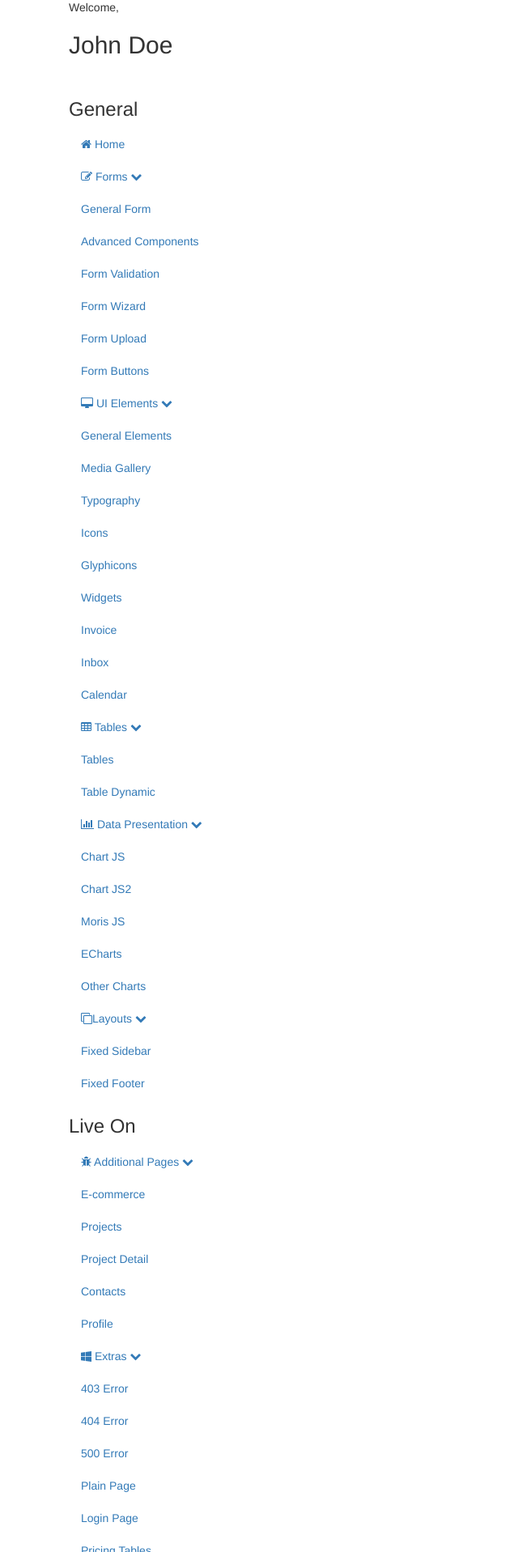
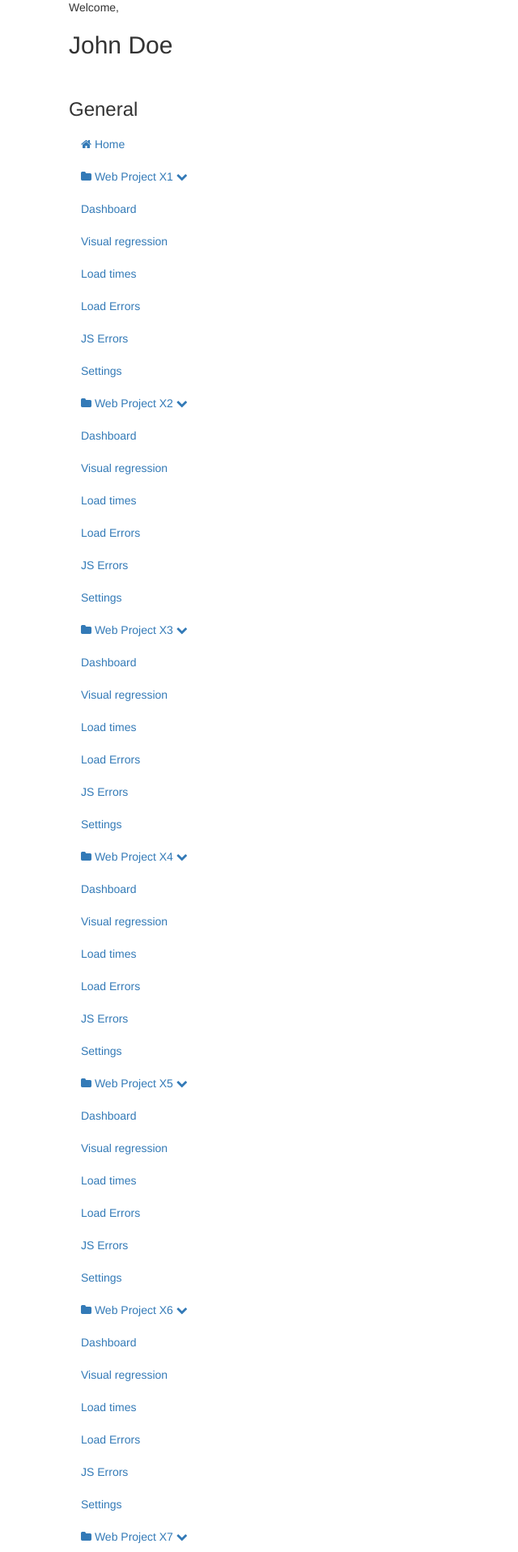
Before and after one commit to Adyg/fides, a Django app: page /add/project/ in a window 1280 px wide. Shown: the part 371-2288 px from the top of the page at 81% size, without its empty margins (0-640 px from the left). Run offline with Django 3.2, Linux system fonts and the light colour scheme; some libraries are stand-ins or nearby versions.

Commit message:
add project dashboard

```diff
--- a/provisioning/vars/main.yml
+++ b/provisioning/vars/main.yml
@@ -18,7 +18,7 @@ nginx_sites:
      - server_name _
      - location / {
         include proxy_params;
-        proxy_pass http://unix:/var/tmp/fides.sock;
+        proxy_pass http://unix:/var/run/fides.sock;
        }
 
 #postgresql
@@ -34,7 +34,7 @@ postgresql_users:
 #supervisor
 supervisor_programs:
   - name: 'gunicorn'
-    command: gunicorn --workers 3 --bind unix:/var/tmp/fides.sock fides.wsgi:application
+    command: gunicorn --workers 3 --bind unix:/var/run/fides.sock fides.wsgi:application
     state: present
     configuration: |
       directory=/home/fides/src
--- a/src/fides/templates/mockup/_sidebar.html
+++ b/src/fides/templates/mockup/_sidebar.html
@@ -28,92 +28,108 @@
         <h3>General</h3>
         <ul class="nav side-menu">
           <li><a href="/dashboard"><i class="fa fa-home"></i> Home </a>  </li>
-          <li><a><i class="fa fa-edit"></i> Forms <span class="fa fa-chevron-down"></span></a>
+          <li><a><i class="fa fa-folder"></i> Web Project X1 <span class="fa fa-chevron-down"></span></a>
             <ul class="nav child_menu">
-              <li><a href="form.html">General Form</a></li>
-              <li><a href="form_advanced.html">Advanced Components</a></li>
-              <li><a href="form_validation.html">Form Validation</a></li>
-              <li><a href="form_wizards.html">Form Wizard</a></li>
-              <li><a href="form_upload.html">Form Upload</a></li>
-              <li><a href="form_buttons.html">Form Buttons</a></li>
+              <li><a href="/project/dashboard">Dashboard</a></li>
+              <li><a href="form.html">Visual regression</a></li>
+              <li><a href="form_advanced.html">Load times</a></li>
+              <li><a href="form_validation.html">Load Errors</a></li>
+              <li><a href="form_wizards.html">JS Errors</a></li>
+              <li><a href="form_upload.html">Settings</a></li>
             </ul>
           </li>
-          <li><a><i class="fa fa-desktop"></i> UI Elements <span class="fa fa-chevron-down"></span></a>
+
+          <li><a><i class="fa fa-folder"></i> Web Project X2 <span class="fa fa-chevron-down"></span></a>
             <ul class="nav child_menu">
-              <li><a href="general_elements.html">General Elements</a></li>
-              <li><a href="media_gallery.html">Media Gallery</a></li>
-              <li><a href="typography.html">Typography</a></li>
-              <li><a href="icons.html">Icons</a></li>
-              <li><a href="glyphicons.html">Glyphicons</a></li>
-              <li><a href="widgets.html">Widgets</a></li>
-              <li><a href="invoice.html">Invoice</a></li>
-              <li><a href="inbox.html">Inbox</a></li>
-              <li><a href="calendar.html">Calendar</a></li>
+              <li><a href="/project/dashboard">Dashboard</a></li>
+              <li><a href="form.html">Visual regression</a></li>
+              <li><a href="form_advanced.html">Load times</a></li>
+              <li><a href="form_validation.html">Load Errors</a></li>
+              <li><a href="form_wizards.html">JS Errors</a></li>
+              <li><a href="form_upload.html">Settings</a></li>
             </ul>
           </li>
-          <li><a><i class="fa fa-table"></i> Tables <span class="fa fa-chevron-down"></span></a>
+
+          <li><a><i class="fa fa-folder"></i> Web Project X3 <span class="fa fa-chevron-down"></span></a>
             <ul class="nav child_menu">
-              <li><a href="tables.html">Tables</a></li>
-              <li><a href="tables_dynamic.html">Table Dynamic</a></li>
+              <li><a href="/project/dashboard">Dashboard</a></li>
+              <li><a href="form.html">Visual regression</a></li>
+              <li><a href="form_advanced.html">Load times</a></li>
+              <li><a href="form_validation.html">Load Errors</a></li>
+              <li><a href="form_wizards.html">JS Errors</a></li>
+              <li><a href="form_upload.html">Settings</a></li>
             </ul>
           </li>
-          <li><a><i class="fa fa-bar-chart-o"></i> Data Presentation <span class="fa fa-chevron-down"></span></a>
+
+          <li><a><i class="fa fa-folder"></i> Web Project X4 <span class="fa fa-chevron-down"></span></a>
             <ul class="nav child_menu">
-              <li><a href="chartjs.html">Chart JS</a></li>
-              <li><a href="chartjs2.html">Chart JS2</a></li>
-              <li><a href="morisjs.html">Moris JS</a></li>
-              <li><a href="echarts.html">ECharts</a></li>
-              <li><a href="other_charts.html">Other Charts</a></li>
+              <li><a href="/project/dashboard">Dashboard</a></li>
+              <li><a href="form.html">Visual regression</a></li>
+              <li><a href="form_advanced.html">Load times</a></li>
+              <li><a href="form_validation.html">Load Errors</a></li>
+              <li><a href="form_wizards.html">JS Errors</a></li>
+              <li><a href="form_upload.html">Settings</a></li>
             </ul>
           </li>
-          <li><a><i class="fa fa-clone"></i>Layouts <span class="fa fa-chevron-down"></span></a>
+
+          <li><a><i class="fa fa-folder"></i> Web Project X5 <span class="fa fa-chevron-down"></span></a>
             <ul class="nav child_menu">
-              <li><a href="fixed_sidebar.html">Fixed Sidebar</a></li>
-              <li><a href="fixed_footer.html">Fixed Footer</a></li>
+              <li><a href="/project/dashboard">Dashboard</a></li>
+              <li><a href="form.html">Visual regression</a></li>
+              <li><a href="form_advanced.html">Load times</a></li>
+              <li><a href="form_validation.html">Load Errors</a></li>
+              <li><a href="form_wizards.html">JS Errors</a></li>
+              <li><a href="form_upload.html">Settings</a></li>
             </ul>
           </li>
-        </ul>
-      </div>
-      <div class="menu_section">
-        <h3>Live On</h3>
-        <ul class="nav side-menu">
-          <li><a><i class="fa fa-bug"></i> Additional Pages <span class="fa fa-chevron-down"></span></a>
+
+
+          <li><a><i class="fa fa-folder"></i> Web Project X6 <span class="fa fa-chevron-down"></span></a>
             <ul class="nav child_menu">
-              <li><a href="e_commerce.html">E-commerce</a></li>
-              <li><a href="projects.html">Projects</a></li>
-              <li><a href="project_detail.html">Project Detail</a></li>
-              <li><a href="contacts.html">Contacts</a></li>
-              <li><a href="profile.html">Profile</a></li>
+              <li><a href="/project/dashboard">Dashboard</a></li>
+              <li><a href="form.html">Visual regression</a></li>
+              <li><a href="form_advanced.html">Load times</a></li>
+              <li><a href="form_validation.html">Load Errors</a></li>
+              <li><a href="form_wizards.html">JS Errors</a></li>
+              <li><a href="form_upload.html">Settings</a></li>
             </ul>
           </li>
-          <li><a><i class="fa fa-windows"></i> Extras <span class="fa fa-chevron-down"></span></a>
+
+
+          <li><a><i class="fa fa-folder"></i> Web Project X7 <span class="fa fa-chevron-down"></span></a>
             <ul class="nav child_menu">
-              <li><a href="page_403.html">403 Error</a></li>
-              <li><a href="page_404.html">404 Error</a></li>
-              <li><a href="page_500.html">500 Error</a></li>
-              <li><a href="plain_page.html">Plain Page</a></li>
-              <li><a href="login.html">Login Page</a></li>
-              <li><a href="pricing_tables.html">Pricing Tables</a></li>
+              <li><a href="/project/dashboard">Dashboard</a></li>
+              <li><a href="form.html">Visual regression</a></li>
+              <li><a href="form_advanced.html">Load times</a></li>
+              <li><a href="form_validation.html">Load Errors</a></li>
+              <li><a href="form_wizards.html">JS Errors</a></li>
+              <li><a href="form_upload.html">Settings</a></li>
             </ul>
           </li>
-          <li><a><i class="fa fa-sitemap"></i> Multilevel Menu <span class="fa fa-chevron-down"></span></a>
+
+
+          <li><a><i class="fa fa-folder"></i> Web Project X8 <span class="fa fa-chevron-down"></span></a>
             <ul class="nav child_menu">
-                <li><a href="#level1_1">Level One</a>
-                <li><a>Level One<span class="fa fa-chevron-down"></span></a>
-                  <ul class="nav child_menu">
-                    <li class="sub_menu"><a href="level2.html">Level Two</a>
-                    </li>
-                    <li><a href="#level2_1">Level Two</a>
-                    </li>
-                    <li><a href="#level2_2">Level Two</a>
-                    </li>
-                  </ul>
-                </li>
-                <li><a href="#level1_2">Level One</a>
-                </li>
+              <li><a href="/project/dashboard">Dashboard</a></li>
+              <li><a href="form.html">Visual regression</a></li>
+              <li><a href="form_advanced.html">Load times</a></li>
+              <li><a href="form_validation.html">Load Errors</a></li>
+              <li><a href="form_wizards.html">JS Errors</a></li>
+              <li><a href="form_upload.html">Settings</a></li>
             </ul>
           </li>
-          <li><a href="javascript:void(0)"><i class="fa fa-laptop"></i> Landing Page <span class="label label-success pull-right">Coming Soon</span></a></li>
+
+
+          <li><a><i class="fa fa-folder"></i> Web Project X9 <span class="fa fa-chevron-down"></span></a>
+            <ul class="nav child_menu">
+              <li><a href="/project/dashboard">Dashboard</a></li>
+              <li><a href="form.html">Visual regression</a></li>
+              <li><a href="form_advanced.html">Load times</a></li>
+              <li><a href="form_validation.html">Load Errors</a></li>
+              <li><a href="form_wizards.html">JS Errors</a></li>
+              <li><a href="form_upload.html">Settings</a></li>
+            </ul>
+          </li>
         </ul>
       </div>
 
--- a/src/fides/templates/mockup/add_project.html
+++ b/src/fides/templates/mockup/add_project.html
@@ -42,7 +42,7 @@
                 <span class="step_no">3</span>
                 <span class="step_descr">
                                   Step 3<br />
-                                  <small>Step 3 description</small>
+                                  <small>Add other pages</small>
                               </span>
               </a>
             </li>
@@ -51,7 +51,16 @@
                 <span class="step_no">4</span>
                 <span class="step_descr">
                                   Step 4<br />
-                                  <small>Step 4 description</small>
+                                  <small>Pre-visual assesment</small>
+                              </span>
+              </a>
+            </li>
+            <li>
+              <a href="#step-5">
+                <span class="step_no">5</span>
+                <span class="step_descr">
+                                  Step 5<br />
+                                  <small>Build initial database</small>
                               </span>
               </a>
             </li>
@@ -83,6 +92,13 @@
                 </div>
               </div>
 
+              <div class="form-group">
+                <label class="control-label col-md-3 col-sm-3 col-xs-12" for="first-name">Breakpoints <span class="required">*</span>
+                </label>
+                <div class="col-md-6 col-sm-6 col-xs-12">
+                    <textarea class="form-control" rows="3" placeholder="List of breakpoint, one per line in '360x800px' format"></textarea>
+                </div>
+              </div>
             </form>
 
           </div>
@@ -119,7 +135,14 @@
                           <th class="column-title no-link last"><span class="nobr">Action</span>
                           </th>
                           <th class="bulk-actions" colspan="3">
-                              <a class="antoo" style="color:#fff; font-weight:500;">Bulk Actions ( <span class="action-cnt"> </span> ) <i class="fa fa-chevron-down"></i></a>
+                              <div class="dropdown">
+                                <a class="antoo dropdown-toggle" data-toggle="dropdown" role="button" style="color:#fff; font-weight:500;">Bulk Actions ( <span class="action-cnt"> </span> ) <i class="fa fa-chevron-down"></i></a>
+                                <ul class="dropdown-menu" role="menu">
+                                    <li>
+                                        <a href="#">Delete</a>
+                                    </li>
+                                </ul>
+                              </div>
                           </th>
                         </tr>
                       </thead>
@@ -350,31 +373,54 @@
             </div>
           </div>
           <div id="step-3">
-            <h2 class="StepTitle">Step 3 Content</h2>
+            <h2 class="StepTitle">Add other pages</h2>
             <p>
-              sed do eiusmod tempor incididunt ut labore et dolore magna aliqua. Ut enim ad minim veniam, quis nostrud exercitation ullamco laboris nisi ut aliquip ex ea commodo consequat. Duis aute irure dolor in reprehenderit in voluptate velit esse cillum dolore
-              eu fugiat nulla pariatur. Excepteur sint occaecat cupidatat non proident, sunt in culpa qui officia deserunt mollit anim id est laborum.
+                Add URLs to pages that were not found in the previous step.
+                One URL per line.
             </p>
-            <p>
-              Lorem ipsum dolor sit amet, consectetur adipisicing elit, sed do eiusmod tempor incididunt ut labore et dolore magna aliqua. Ut enim ad minim veniam, quis nostrud exercitation ullamco laboris nisi ut aliquip ex ea commodo consequat. Duis aute irure dolor
-              in reprehenderit in voluptate velit esse cillum dolore eu fugiat nulla pariatur. Excepteur sint occaecat cupidatat non proident, sunt in culpa qui officia deserunt mollit anim id est laborum.
-            </p>
+            <form class="form-horizontal form-label-left">
+
+              <div class="form-group">
+                <label class="control-label col-md-3 col-sm-3 col-xs-12" for="first-name">URLs
+                </label>
+                <div class="col-md-6 col-sm-6 col-xs-12">
+                    <textarea class="form-control" rows="3"></textarea>
+                </div>
+              </div>
+
+            </form>
           </div>
           <div id="step-4">
-            <h2 class="StepTitle">Step 4 Content</h2>
-            <p>Lorem ipsum dolor sit amet, consectetur adipisicing elit, sed do eiusmod tempor incididunt ut labore et dolore magna aliqua. Ut enim ad minim veniam, quis nostrud exercitation ullamco laboris nisi ut aliquip ex ea commodo consequat.
-              Duis aute irure dolor in reprehenderit in voluptate velit esse cillum dolore eu fugiat nulla pariatur. Excepteur sint occaecat cupidatat non proident, sunt in culpa qui officia deserunt mollit anim id est laborum.
+            <h2 class="StepTitle">Pre-visual assesment</h2>
+            <p>Javascript code to be executed in the browser, before the visual assesment.
             </p>
-            <p>
-              Lorem ipsum dolor sit amet, consectetur adipisicing elit, sed do eiusmod tempor incididunt ut labore et dolore magna aliqua. Ut enim ad minim veniam, quis nostrud exercitation ullamco laboris nisi ut aliquip ex ea commodo consequat. Duis aute irure dolor
-              in reprehenderit in voluptate velit esse cillum dolore eu fugiat nulla pariatur. Excepteur sint occaecat cupidatat non proident, sunt in culpa qui officia deserunt mollit anim id est laborum.
-            </p>
-            <p>
-              Lorem ipsum dolor sit amet, consectetur adipisicing elit, sed do eiusmod tempor incididunt ut labore et dolore magna aliqua. Ut enim ad minim veniam, quis nostrud exercitation ullamco laboris nisi ut aliquip ex ea commodo consequat. Duis aute irure dolor
-              in reprehenderit in voluptate velit esse cillum dolore eu fugiat nulla pariatur. Excepteur sint occaecat cupidatat non proident, sunt in culpa qui officia deserunt mollit anim id est laborum.
-            </p>
+            <form class="form-horizontal form-label-left">
+
+              <div class="form-group">
+                <label class="control-label col-md-3 col-sm-3 col-xs-12" for="first-name">URL Patterns
+                </label>
+                <div class="col-md-6 col-sm-6 col-xs-12">
+                    <textarea class="form-control" rows="3"></textarea>
+                </div>
+              </div>
+
+
+              <div class="form-group">
+                <label class="control-label col-md-3 col-sm-3 col-xs-12" for="first-name">JS Code
+                </label>
+                <div class="col-md-6 col-sm-6 col-xs-12">
+                    <textarea class="form-control" rows="3"></textarea>
+                </div>
+              </div>
+              <button type="button" class="btn btn-primary">+</button>
+            </form>
           </div>
-
+          <div id="step-5">
+            <h2 class="StepTitle">Building initial database</h2>
+            <p>Please wait while we parse the pages and build an initial database.</p>
+            <p>This process will take a while, feel free to close the browser window. You will be notified when this process finishes.</p>
+            <p class="mid_center"><img src="{% static 'images/loader.svg' %}"></p>
+          </div>
         </div>
         <!-- End SmartWizard Content -->
       </div>
--- a/src/fides/urls.py
+++ b/src/fides/urls.py
@@ -27,6 +27,7 @@ urlpatterns = [
     path('', mockup_views.mockup_login, name='login'),
     path('dashboard/', mockup_views.mockup_dashboard, name='dashboard'),
     path('add/project/', mockup_views.mockup_add_project, name='add-project'),
+    path('project/dashboard', mockup_views.mockup_project_dashboard, name='project-dashboard'),
     ## END MOCKUP
 
 ] + static(settings.STATIC_URL, document_root=settings.STATIC_ROOT)
--- a/src/fides/views/mockup.py
+++ b/src/fides/views/mockup.py
@@ -18,3 +18,9 @@ def mockup_add_project(request):
 
     return render(request, 'mockup/add_project.html', {
     })
+
+
+def mockup_project_dashboard(request):
+
+    return render(request, 'mockup/project_dashboard.html', {
+    })
```
Also changed, not shown: src/fides/templates/mockup/project_dashboard.html (added, +141 -0 lines), src/static/images/loader.svg (added), 2 other files.
